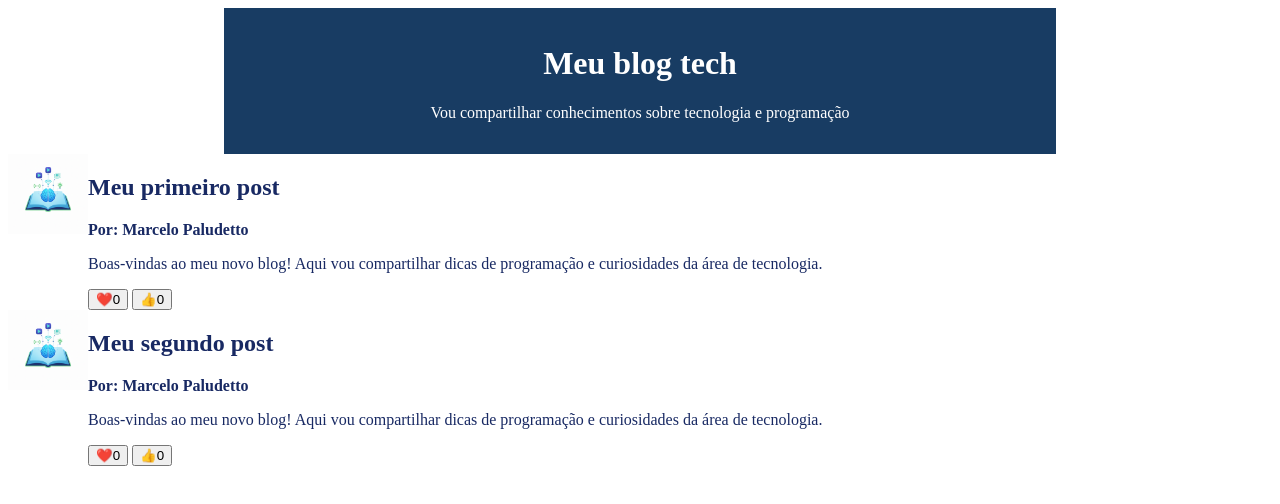
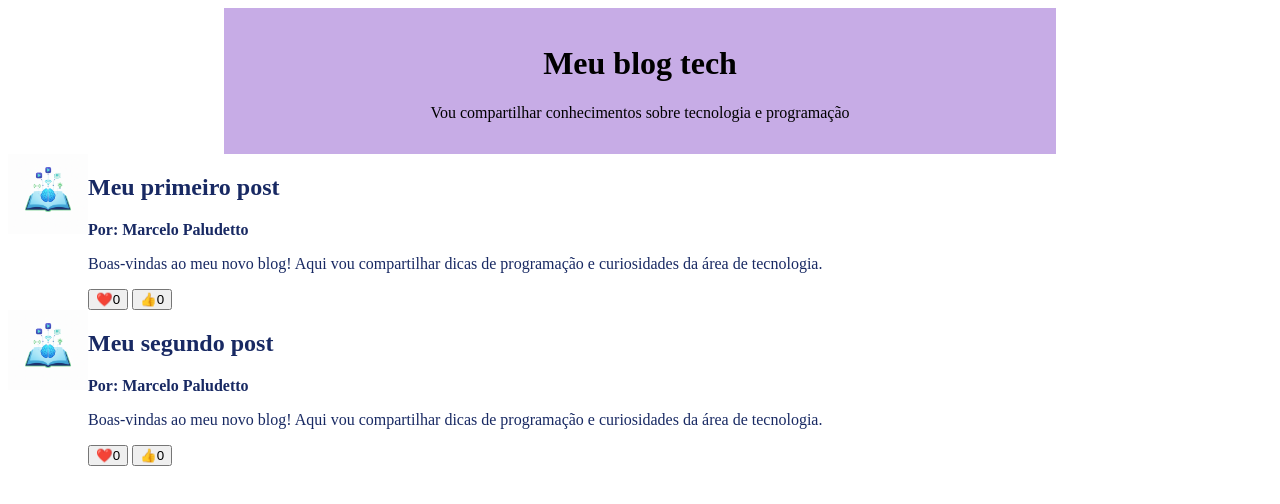
Before and after one commit to HongYanChan-code/segundotrimestre, a plain HTML site: page index.html in a window 1280 px wide. Drawn offline with Linux system fonts and the light colour scheme.

Commit message:
Update index.html

```diff
--- a/index.html
+++ b/index.html
@@ -15,8 +15,8 @@
         <p>Vou compartilhar conhecimentos sobre tecnologia e programação</p>
         <style>
             header {
-                background-color: #183C63;
-                color: #FFFFFF;
+                background-color: #C7ACE6;
+                color: #000000;
                 text-align: center;
                 max-width: 800px;
                 margin: 0 auto;
```
